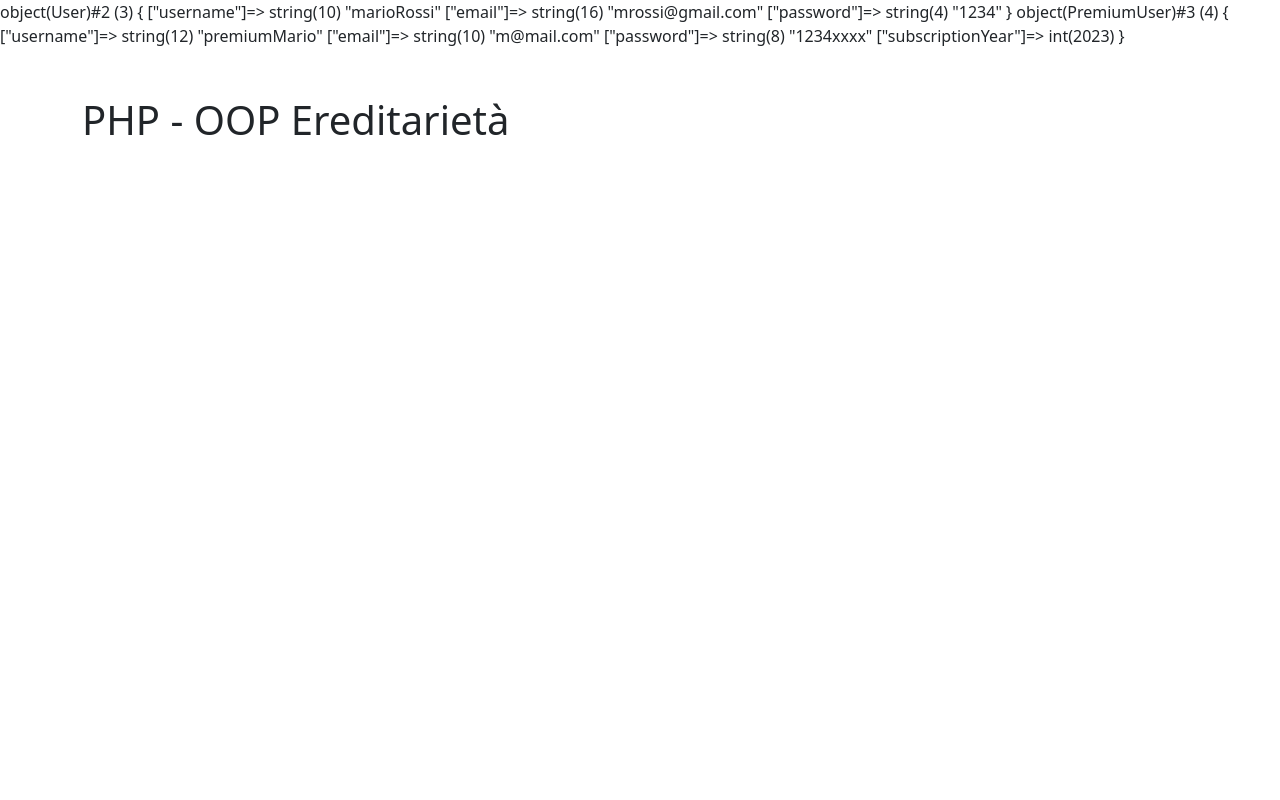
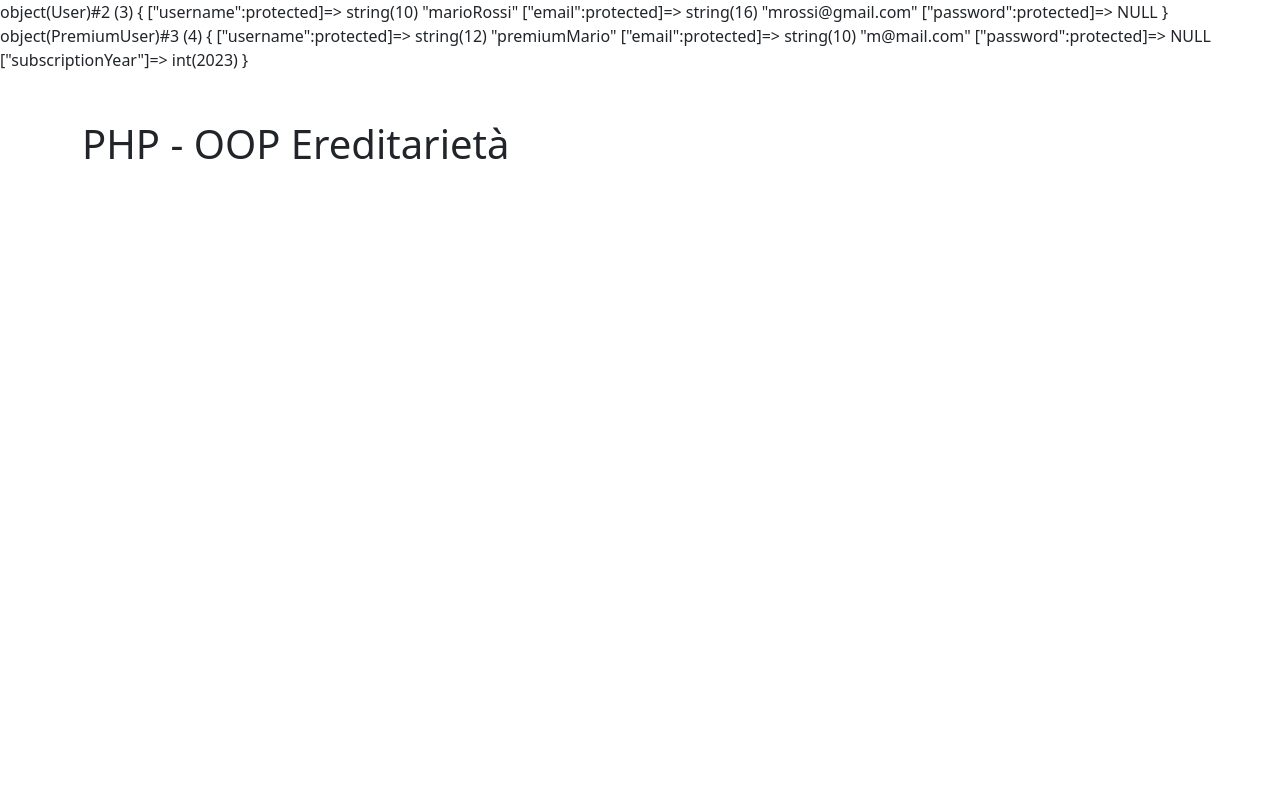
Before and after one commit to post-coder/lc-php-oop-2, a PHP site: page / in a window 1280 px wide. Run offline with PHP 8.4, Linux system fonts and the light colour scheme.

Commit message:
visibilità attributi

```diff
--- a/Models/User.php
+++ b/Models/User.php
@@ -3,9 +3,9 @@
 
 class User {
 
-    public $username;
-    public $email;
-    public $password;
+    protected $username;
+    protected $email;
+    protected $password;
 
     function __construct($username, $email) {
         $this->username = $username;
@@ -24,4 +24,9 @@ class User {
 
     }
 
+    public function getPassword() {
+        return $this->password;
+    }
+
+
 }
--- a/index.php
+++ b/index.php
@@ -5,12 +5,12 @@ require './Models/PremiumUser.php';
 
 // utenti standard
 $user = new User("marioRossi", "mrossi@gmail.com");
-$user->setPassword("1234");
+
 
 
 
 $premiumUser = new PremiumUser("premiumMario", "m@mail.com", 2023);
-$premiumUser->setPassword("1234");
+
 
 var_dump($user);
 var_dump($premiumUser);
```
